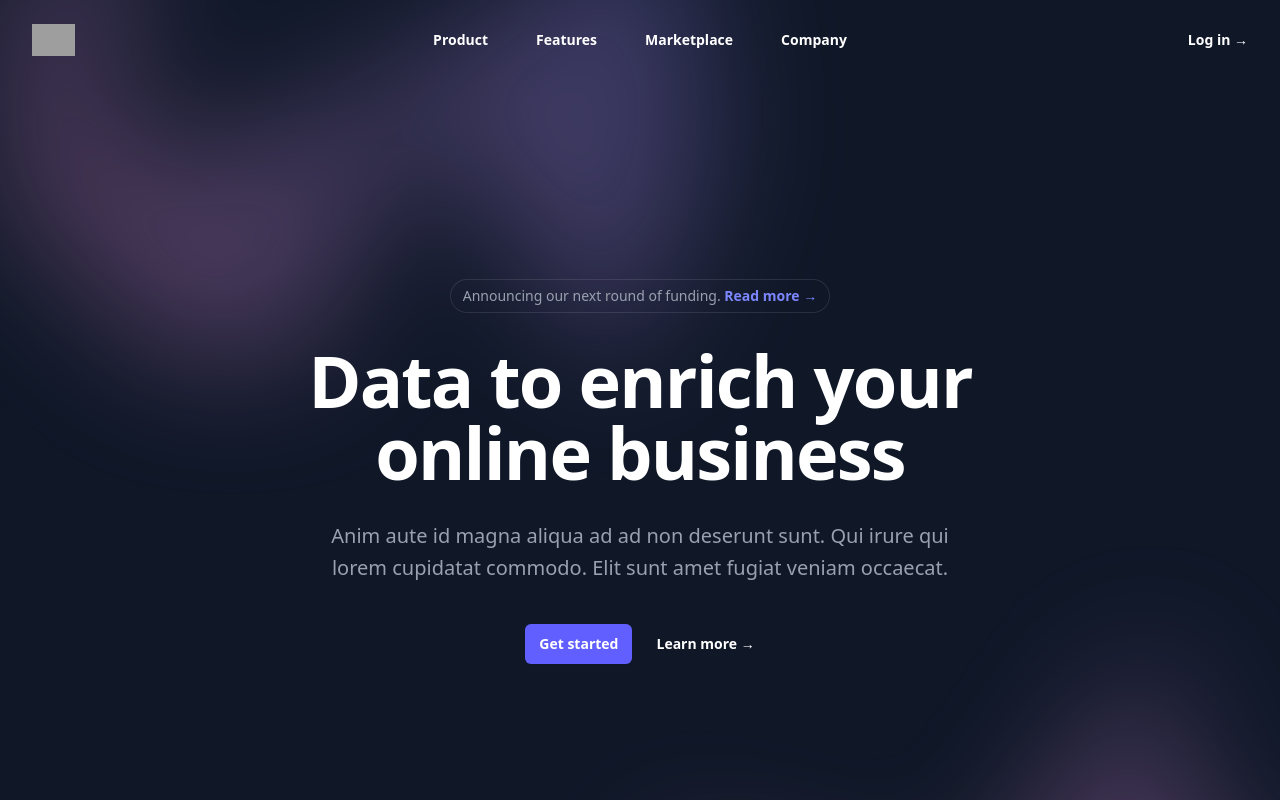
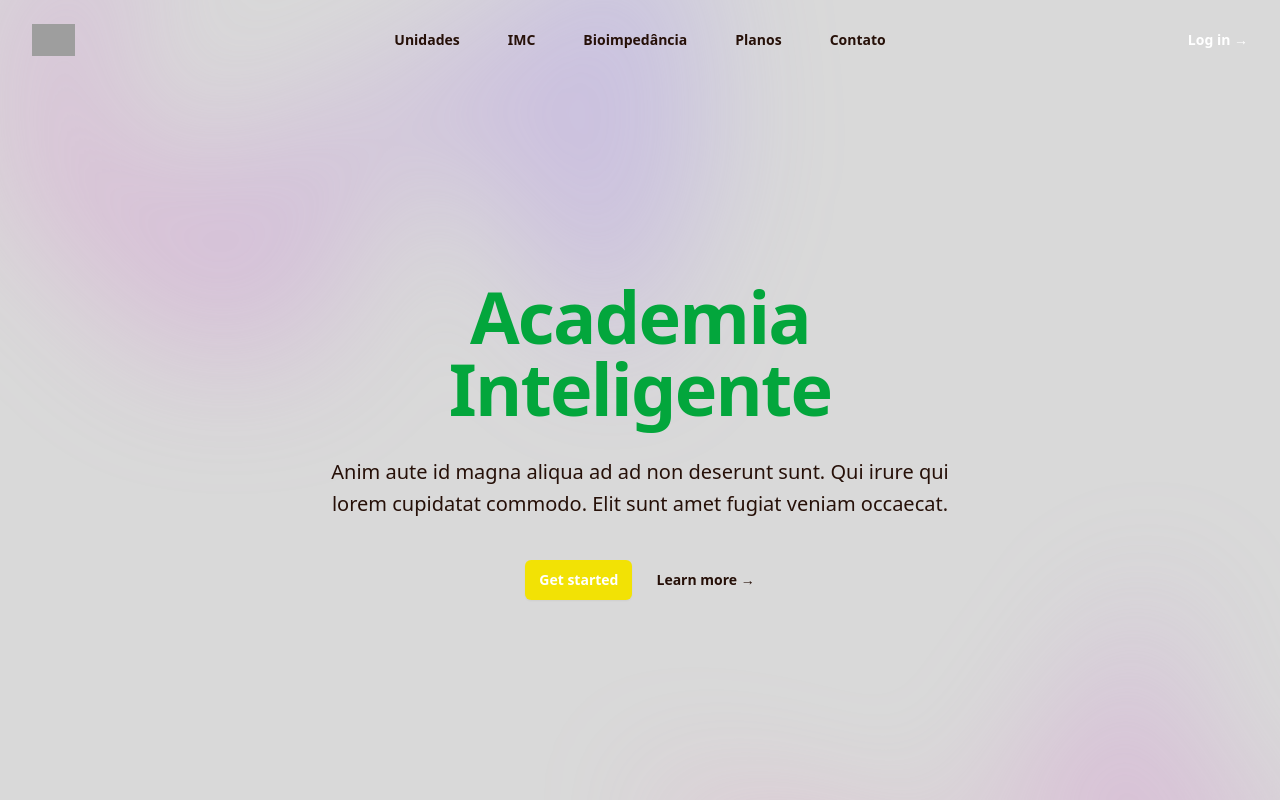
Before and after one commit to CP4-Front-End/CP-4-WebDEV, a React (Vite) app: page / in a window 1280 px wide. Shown: the top 800 px of the page. Built offline with nearby package versions, Linux system fonts and the light colour scheme; grey boxes are pictures that could not be loaded.

Commit message:
feat:adicionando imc

```diff
--- a/src/App.jsx
+++ b/src/App.jsx
@@ -1,11 +1,23 @@
-import Header from './components/Header'
+import { BrowserRouter, Routes, Route } from 'react-router-dom';
+// importando todas as rotas do projeto
+import Home from './routes/Home';
+import Error from "./routes/Error";
+import Planos from './routes/Planos';
+import Imc from './routes/Imc'
+import Contato from './routes/Contato';
 
 function App() {
 
   return (
-    <>
-    <Header/>
-    </>
+    <BrowserRouter>
+      <Routes>
+        <Route path='*' element={<Error/>}/>
+        <Route path='/' element={<Home/>}/>
+        <Route path='/planos' element={<Planos/>}/>
+        <Route path='/imc' element={<Imc/>}/>
+        <Route path="/contato" element={<Contato/>}/>
+      </Routes>
+    </BrowserRouter>
   )
 }
 
--- /dev/null
+++ b/src/components/Resultado.jsx
@@ -0,0 +1,77 @@
+import React from 'react'
+
+const Tabela = ({resultado}) => {
+    const valor = parseFloart(resultado);
+    console.log(valor);
+    if(resultado< 18.5){
+        return (
+            <>
+                <td>Abaixo do Peso</td>
+                <td>Seu IMC está abaixo de 18.5</td>
+            </>
+        )
+    }else if(resultado >= 18.5 && resultado < 25){
+        return (
+            <>
+                <td>Peso normal</td>
+                <td>Seu IMC está entre 18.5 e 24.9</td>
+
+            </>
+        )
+    }else if(resultado >= 25 && resultado < 30){
+        return (
+            <>
+                <td>Pré-obesidade</td>
+                <td>Seu IMC está entre 25 e 29.9</td>
+            </>
+        )
+    }else if (resultado >= 30 && resultado <35){
+        return (
+            <>
+                <td>Obesidade Grau I</td>
+                <td>Seu IMC está entre 30 e 34.9</td>
+            </>
+        )
+    }else if (resultado >= 35 && resultado <40){
+        return (
+            <>
+                <td>Obesidade Grau II</td>
+                <td>Seu IMC está entre 35 e 39.9</td>
+            </>
+        )
+    }else if (resultado >= 40){
+        return (
+            <>
+                <td>Obesidade Grau III</td>
+                <td>Seu IMC está acima de 40</td>
+            </>
+        )
+    }
+}
+
+const Resultado = ({resultado}) => {
+  return (
+    <div>
+        <div className="resultado">
+            <h2>
+                Seu IMC é de: <span className="img-span">{resultado}</span>
+            </h2>
+        </div>
+        <table className="tabela">
+            <thead className="tabelaHeader">
+                <tr>
+                    <th>Classificação:</th>
+                    <th>IMC:</th>
+                </tr>
+            </thead>
+            <tbody className="tabelaBody">
+                <tr>
+                    <Tabela resultado={resultado}/>
+                </tr>
+            </tbody>
+        </table>
+    </div>
+  )
+}
+
+export default Resultado
--- /dev/null
+++ b/src/routes/Error.jsx
@@ -0,0 +1,11 @@
+import React from 'react'
+
+const Error = () => {
+  return (
+    <section>
+        <h2>404 - Page Not Found !!!</h2>
+    </section>
+  )
+}
+
+export default Error
--- a/src/components/Header.jsx
+++ b/src/routes/Home.jsx
@@ -3,17 +3,18 @@ import { Dialog, DialogPanel } from '@headlessui/react'
 import { Bars3Icon, XMarkIcon } from '@heroicons/react/24/outline'
 
 const navigation = [
-  { name: 'Product', href: '#' },
-  { name: 'Features', href: '#' },
-  { name: 'Marketplace', href: '#' },
-  { name: 'Company', href: '#' },
+  { name: 'Unidades', href: '#' },
+  { name: 'IMC', href: '/imc' },
+  { name: 'Bioimpedância', href: '#' },
+  { name: 'Planos', href: '/planos' },
+  { name: 'Contato', href: '/contato' },
 ]
 
-export default function Example() {
+export default function Home() {
   const [mobileMenuOpen, setMobileMenuOpen] = useState(false)
 
   return (
-    <div className="bg-gray-900">
+    <div className="bg-[#D9D9D9]">
       <header className="absolute inset-x-0 top-0 z-50">
         <nav aria-label="Global" className="flex items-center justify-between p-6 lg:px-8">
           <div className="flex lg:flex-1">
@@ -38,7 +39,7 @@ export default function Example() {
           </div>
           <div className="hidden lg:flex lg:gap-x-12">
             {navigation.map((item) => (
-              <a key={item.name} href={item.href} className="text-sm/6 font-semibold text-white">
+              <a key={item.name} href={item.href} className="text-sm/6 font-semibold  text-[#261008]">
                 {item.name}
               </a>
             ))}
@@ -51,13 +52,13 @@ export default function Example() {
         </nav>
         <Dialog open={mobileMenuOpen} onClose={setMobileMenuOpen} className="lg:hidden">
           <div className="fixed inset-0 z-50" />
-          <DialogPanel className="fixed inset-y-0 right-0 z-50 w-full overflow-y-auto bg-gray-900 p-6 sm:max-w-sm sm:ring-1 sm:ring-gray-100/10">
+          <DialogPanel className="fixed inset-y-0 right-0 z-50 w-full overflow-y-auto p-6 sm:max-w-sm sm:ring-1 sm:ring-gray-100/10">
             <div className="flex items-center justify-between">
               <a href="#" className="-m-1.5 p-1.5">
-                <span className="sr-only">Your Company</span>
+                <span className="sr-only">Academia Inteligente</span>
                 <img
                   alt=""
-                  src="https://tailwindcss.com/plus-assets/img/logos/mark.svg?color=indigo&shade=500"
+                  src="https://images.unsplash.com/photo-1593079831268-3381b0db4a77?q=80&w=1169&auto=format&fit=crop&ixlib=rb-4.1.0&ixid=M3wxMjA3fDB8MHxwaG90by1wYWdlfHx8fGVufDB8fHx8fA%3D%3D"
                   className="h-8 w-auto"
                 />
               </a>
@@ -111,31 +112,22 @@ export default function Example() {
           />
         </div>
         <div className="mx-auto max-w-2xl py-32 sm:py-48 lg:py-56">
-          <div className="hidden sm:mb-8 sm:flex sm:justify-center">
-            <div className="relative rounded-full px-3 py-1 text-sm/6 text-gray-400 ring-1 ring-white/10 hover:ring-white/20">
-              Announcing our next round of funding.{' '}
-              <a href="#" className="font-semibold text-indigo-400">
-                <span aria-hidden="true" className="absolute inset-0" />
-                Read more <span aria-hidden="true">&rarr;</span>
-              </a>
-            </div>
-          </div>
           <div className="text-center">
-            <h1 className="text-5xl font-semibold tracking-tight text-balance text-white sm:text-7xl">
-              Data to enrich your online business
+            <h1 className="text-5xl font-semibold tracking-tight text-balance text-[#03A63C] sm:text-7xl">
+              Academia Inteligente
             </h1>
-            <p className="mt-8 text-lg font-medium text-pretty text-gray-400 sm:text-xl/8">
+            <p className="mt-8 text-lg font-medium text-pretty text-[#261008] sm:text-xl/8">
               Anim aute id magna aliqua ad ad non deserunt sunt. Qui irure qui lorem cupidatat commodo. Elit sunt amet
               fugiat veniam occaecat.
             </p>
             <div className="mt-10 flex items-center justify-center gap-x-6">
               <a
                 href="#"
-                className="rounded-md bg-indigo-500 px-3.5 py-2.5 text-sm font-semibold text-white shadow-xs hover:bg-indigo-400 focus-visible:outline-2 focus-visible:outline-offset-2 focus-visible:outline-indigo-500"
+                className="rounded-md bg-[#F2E205] px-3.5 py-2.5 text-sm font-semibold text-white shadow-xs hover:bg-indigo-400 focus-visible:outline-2 focus-visible:outline-offset-2 focus-visible:outline-indigo-500"
               >
                 Get started
               </a>
-              <a href="#" className="text-sm/6 font-semibold text-white">
+              <a href="#" className="text-sm/6 font-semibold text-[#261008]">
                 Learn more <span aria-hidden="true">→</span>
               </a>
             </div>
--- /dev/null
+++ b/src/routes/Imc.jsx
@@ -0,0 +1,61 @@
+import React from 'react'
+import {useEffect, useState} from 'react'
+import Resultado from '../components/Resultado'
+
+const Imc= () => {
+    // hooks
+    const [peso, setPeso] = useState(0)
+    const [altura, setAltura] = useState(0)
+    const [resultado, setResultado] = useState(0)
+    const [mostrarResultado, setMostrarResultado] = useState(false)
+
+    const calculaIMC = ()=>{
+        if(peso > 0 && altura > 0){
+            let imc = peso / altura**2
+            setResultado(imc)
+        }else{
+            alert("insira um valor válido")
+        }
+    }
+
+    useEffect(()=>{
+        resultado > 0 ? setMostrarResultado(true):setMostrarResultado(false)
+    }, [resultado])
+
+  return (
+     <section>
+        <div className="box">
+            <form>
+            <div>
+                <label htmlFor="altura">Altura<span>(ex: 1.80)</span></label>
+                <input
+                id="altura"
+                type="number"
+                step="0.01" //permite o uso de ponto/virgula (casa decimal)
+                placeholder="Digite sua altura"
+                onChange={({target})=>setAltura(parseFloat(target.value))}
+                />
+                </div>
+
+                <div>
+                <label htmlFor="peso">Peso<span>(ex: 65)</span></label>
+                <input
+                id="peso"
+                type="number"
+                step="0.01" //permite o uso de ponto/virgula (casa decimal)
+                placeholder="Digite sua altura"
+                onChange={({target})=>setPeso(parseFloat(target.value))}
+                />
+            </div>
+            <button type="button" onClick={calcularImc}>Calcular</button>
+            </form>
+        </div>
+        {mostrarresultado &&(
+        //Envia o valor do resultado com 2 casas decimais via props para o componente resultado
+        <Resultado resultado={resultado.toFixed(2)}/>
+      )}
+    </section>
+  )
+}
+
+export default Imc
--- /dev/null
+++ b/src/routes/Planos.jsx
@@ -0,0 +1,11 @@
+import React from 'react'
+
+const Planos= () => {
+  return (
+    <section>
+        <h2>planos da academia</h2>
+    </section>
+  )
+}
+
+export default Planos
```
Also changed, not shown: package.json (+3 -4 lines), src/routes/Contato.jsx (added), 1 other file (tests, documents, lock files or other folders).
